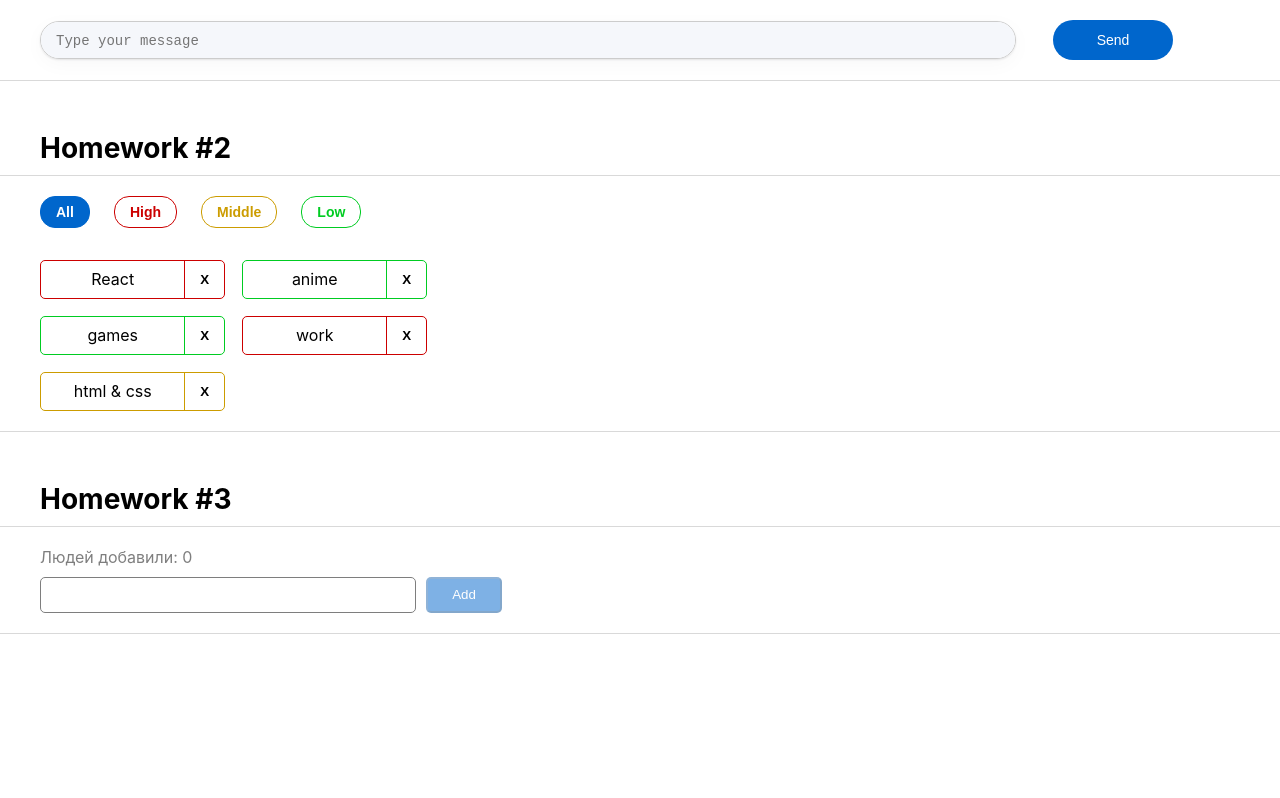
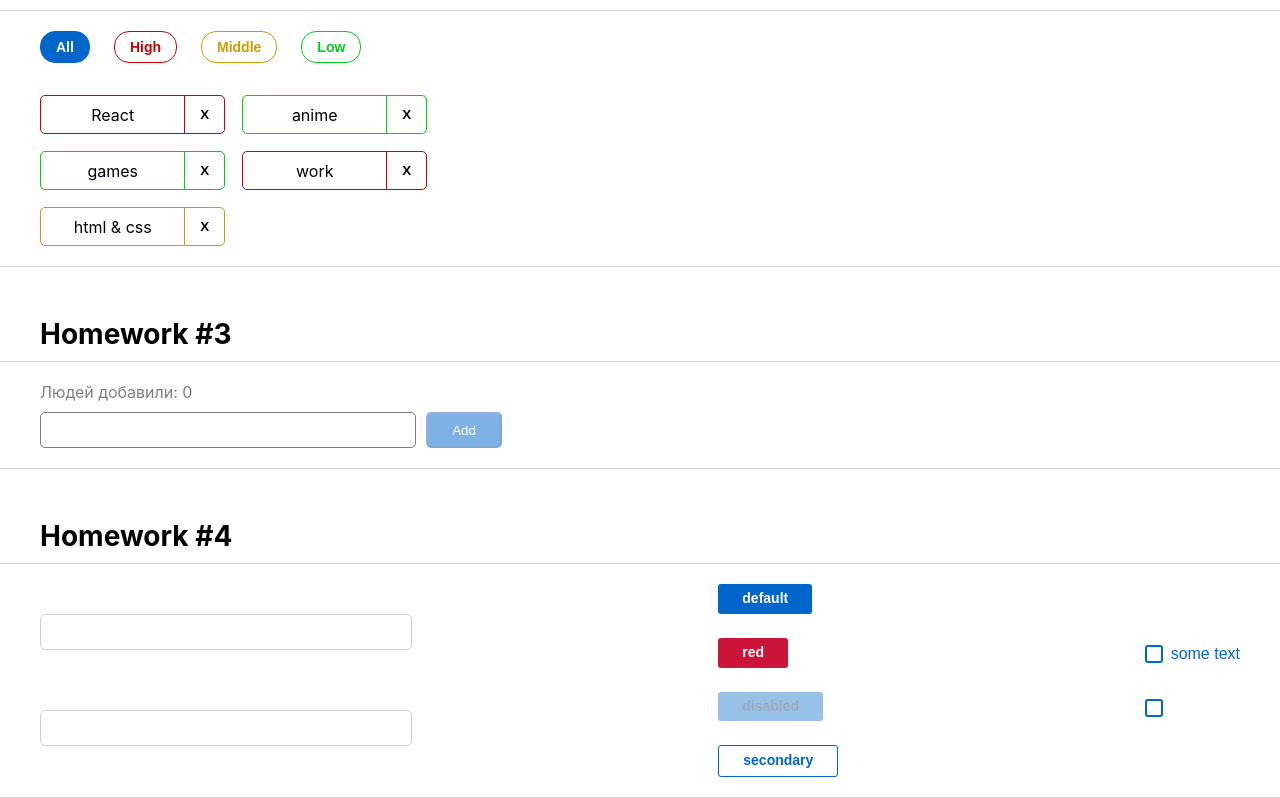
Before and after one commit to Uladzislau25/HWspintTwo, a React (Create React App) app: page /#/pre-junior in a window 1280 px wide. Shown: the part 234-1032 px from the top of the page. Before the commit the page ends 868 px from the top, so only its background shows below. Built offline with nearby package versions, Linux system fonts and the light colour scheme.

Commit message:
feat: add hw4

```diff
--- a/src/s1-main/App.tsx
+++ b/src/s1-main/App.tsx
@@ -3,6 +3,7 @@ import s from './App.module.css'
 import HW2 from "../s2-homeworks/hw02/HW2";
 import HW3 from "../s2-homeworks/hw03/HW3";
 import HW1 from '../s2-homeworks/hw01/HW1'
+import HW4 from "../s2-homeworks/hw04/HW4";
 
 function App() {
     return (
@@ -11,7 +12,7 @@ function App() {
             {/*раскомментировать по ходу выполнения*/}
             <HW2/>
             <HW3/>
-            {/*<HW4/>*/}
+            <HW4/>
 
             {/*при выполнении дз 5 и более - закомментировать здесь дз 1-4, так как они есть внутри дз 5*/}
             {/*<HW5/>*/}
--- a/src/s2-homeworks/hw04/common/c1-SuperInputText/SuperInputText.module.css
+++ b/src/s2-homeworks/hw04/common/c1-SuperInputText/SuperInputText.module.css
@@ -1,20 +1,42 @@
 .input:focus {
+    outline: 1px solid #d1d1d1;
 }
 
 .input {
+    margin-bottom: 7px ;
+    padding-left: 12px;
+    border-radius: 5px;
+    border: 1px solid #d1d1d1;
+    width: 372px;
+    height: 36px;
+    font-family: 'Montserrat', sans-serif;
+    font-weight: 500;
+    font-size: 16px;
+    color: #000;
+
 }
 
 .inputWrapper {
+    display: flex;
+    flex-direction: column-reverse;
+    gap: 5px;
 }
 
 .superInput {
+    border-color: #d1d1d1;
 }
 
 .errorInput {
+    border-color: #cc1439;
 }
 
 .errorInput:focus {
+    outline: 1px solid #cc1439;
 }
 
 .error {
+    font-family: 'Montserrat', sans-serif;
+    font-weight: 400;
+    font-size: 14px;
+    color: #cc1439;
 }
--- a/src/s2-homeworks/hw04/common/c1-SuperInputText/SuperInputText.tsx
+++ b/src/s2-homeworks/hw04/common/c1-SuperInputText/SuperInputText.tsx
@@ -60,7 +60,7 @@ const SuperInputText: React.FC<SuperInputTextPropsType> = (
                 id={id}
                 type={'text'}
                 onChange={onChangeCallback}
-                onKeyPress={onKeyPressCallback}
+                onKeyDown={onKeyPressCallback}
                 className={finalInputClassName}
                 {...restProps} // отдаём инпуту остальные пропсы если они есть (value например там внутри)
             />
--- a/src/s2-homeworks/hw04/common/c2-SuperButton/SuperButton.module.css
+++ b/src/s2-homeworks/hw04/common/c2-SuperButton/SuperButton.module.css
@@ -1,36 +1,61 @@
 .button {
+    padding: 5px 24px;
+    border: none;
+    border-radius: 3px;
+    font-family: 'Montserrat', sans-serif;
+    font-weight: 600;
+    font-size: 14px;
+    line-height: 1.4;
+    color: #fff;
+    cursor: pointer;
 }
 
 .disabled {
+    background: #004d99;
+    opacity: 0.5;
+    color: #002e5c;
 }
 
 .secondary {
+    color: #06c;
+    background-color: transparent;
+    border: 1px solid #06c;
 }
 
 .default {
+    background: #06c;
 }
 
 .red {
+    background: #cc1439;
 }
 
 .default:hover {
+    background: #0080ff;
 }
 
 .red:hover {
+    background: #ff1a47;
 }
 
 .secondary:hover {
+    background: #e5f0fa;
 }
 
-
 .default:active {
+    background: #0059b2;
 }
 
 .secondary:active {
+    background: #c9e5ff;
 }
 
 .red:active {
+    background: #b21232;
 }
 
 .button:disabled {
+    cursor: not-allowed;
+    background: #06c;
+    opacity: 0.4;
 }
--- a/src/s2-homeworks/hw04/common/c2-SuperButton/SuperButton.tsx
+++ b/src/s2-homeworks/hw04/common/c2-SuperButton/SuperButton.tsx
@@ -17,13 +17,13 @@ const SuperButton: React.FC<SuperButtonPropsType> = (
         ...restProps // все остальные пропсы попадут в объект restProps, там же будет children
     }
 ) => {
-    const finalClassName = s.button
-        // + (disabled
-        //         ? ...
-        //         : xType === 'red'
-        //             ? ...
-        + (className ? ' ' + className : '') // задачка на смешивание классов
+    const finalClassName = `${s.button} ${xType === 'red' ? s.red : xType === 'secondary'? s.secondary : s.default} ${disabled ? s.disabled : ''}`
+        //s.button
+        //+ (xType === 'red' ? ''+ s.red :
+        //    xType === 'secondary' ? ''  + s.secondary : '' + s.default) + (disabled ? '' + s.disabled : '')
 
+                // задачка на смешивание классов
+        //`${s.button} ${xType === 'red' ? s.red : xType === 'secondary'? s.secondary : s.default} ${disabled ? s.disabled : ''}`
     return (
         <button
             disabled={disabled}
--- a/src/s2-homeworks/hw04/common/c3-SuperCheckbox/SuperCheckbox.tsx
+++ b/src/s2-homeworks/hw04/common/c3-SuperCheckbox/SuperCheckbox.tsx
@@ -27,7 +27,9 @@ const SuperCheckbox: React.FC<SuperCheckboxPropsType> = (
     }
 ) => {
     const onChangeCallback = (e: ChangeEvent<HTMLInputElement>) => {
-        // задачка на написание онченджа
+       if(onChangeChecked) {
+           onChangeChecked(e.currentTarget.checked)
+       } // задачка на написание онченджа
 
     }
 
```
